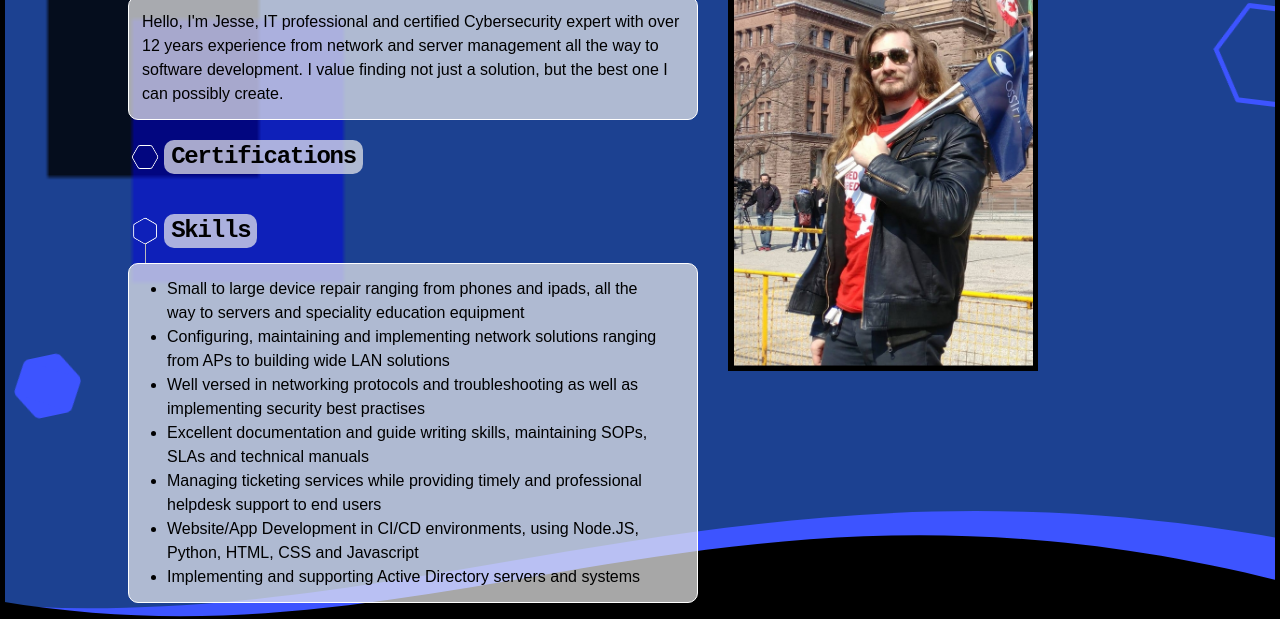
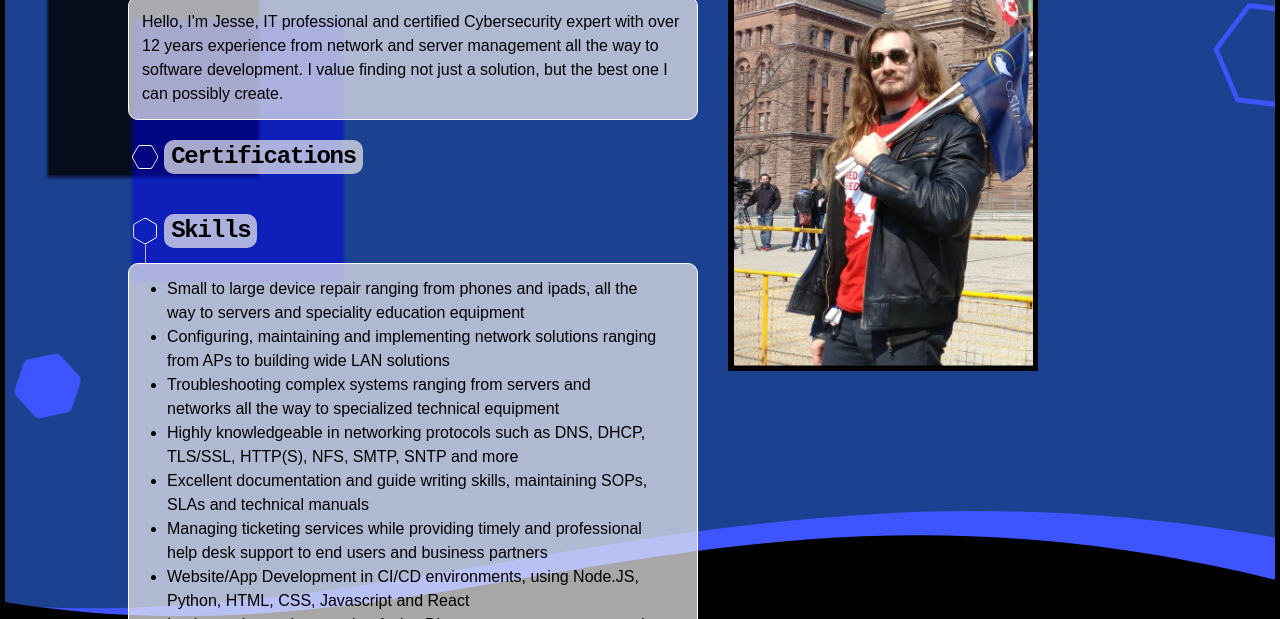
Before and after one commit to JimmiRustler/AzureStaticWebApp, a plain HTML site: page index.html in a window 1280 px wide. Both pictures are taken after a click on the element "Skills". Shown: the part 144-763 px from the top of the page. Drawn offline with nearby package versions, Linux system fonts and the light colour scheme.

Commit message:
Update index.html

```diff
--- a/index.html
+++ b/index.html
@@ -29,12 +29,13 @@
             <div class="subtext coll">
                 <ul>
                     <li>Small to large device repair ranging from phones and ipads, all the way to servers and speciality education equipment</li>
-                    <li>Configuring, maintaining and implementing network solutions ranging from APs to building wide LAN solutions</li>
-                    <li>Well versed in networking protocols and troubleshooting as well as implementing security best practises</li>
-                    <li>Excellent documentation and guide writing skills, maintaining SOPs, SLAs and technical manuals</li>
-                    <li>Managing ticketing services while providing timely and professional helpdesk support to end users</li>
-                    <li>Website/App Development in CI/CD environments, using Node.JS, Python, HTML, CSS and Javascript</li>
-                    <li>Implementing and supporting Active Directory servers and systems</li>
+                	<li>Configuring, maintaining and implementing network solutions ranging from APs to building wide LAN solutions</li>
+                	<li>Troubleshooting complex systems ranging from servers and networks all the way to specialized technical equipment
+                	<li>Highly knowledgeable in networking protocols such as DNS, DHCP, TLS/SSL, HTTP(S), NFS, SMTP, SNTP and more</li>
+                	<li>Excellent documentation and guide writing skills, maintaining SOPs, SLAs and technical manuals</li>
+                	<li>Managing ticketing services while providing timely and professional help desk support to end users and business partners</li>
+                	<li>Website/App Development in CI/CD environments, using Node.JS, Python, HTML, CSS, Javascript and React</li>
+                	<li>Implementing and supporting Active Directory servers, systems and IAM</li>
                 </ul>
             </div>
             <h2>
```
